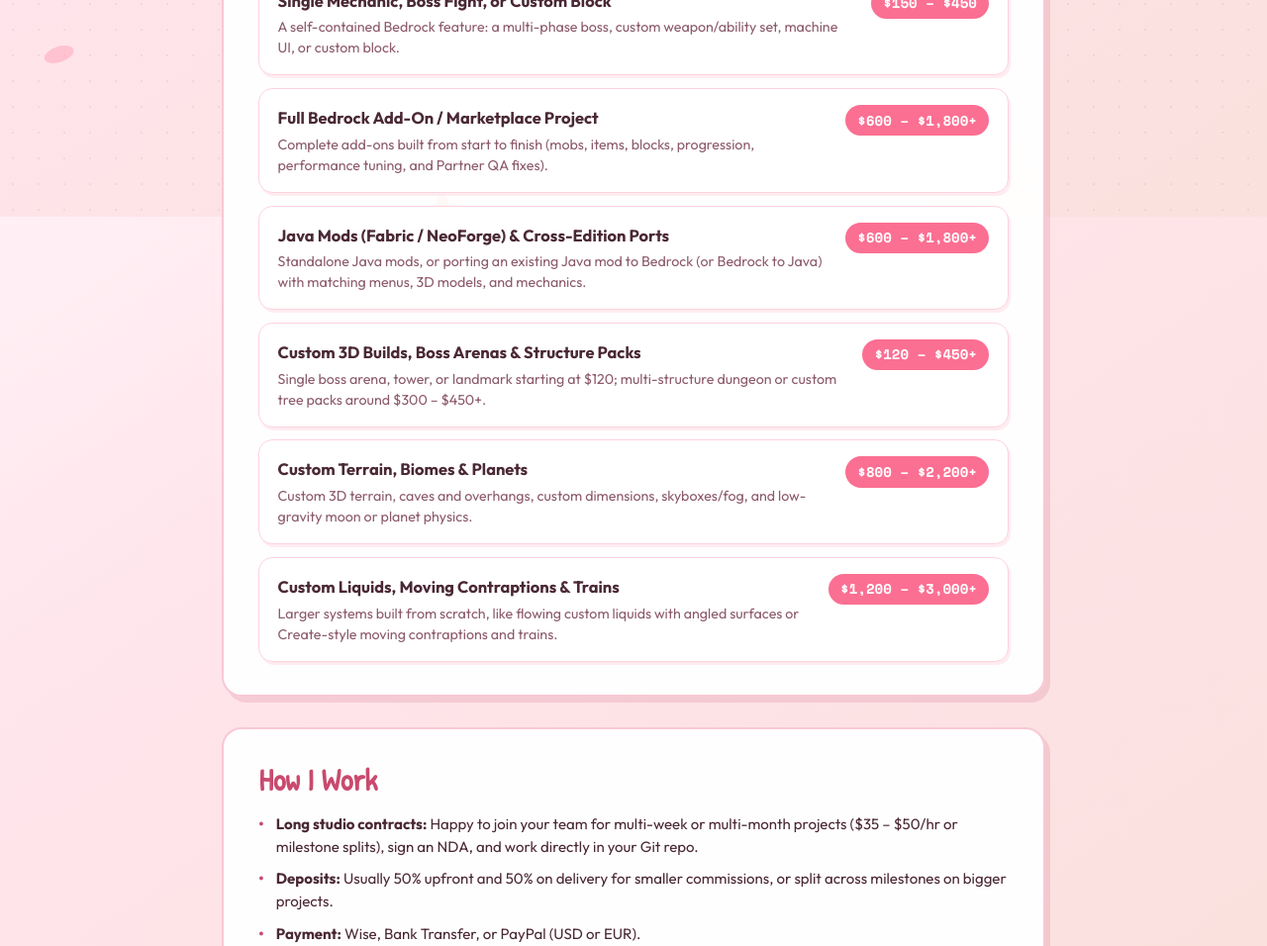
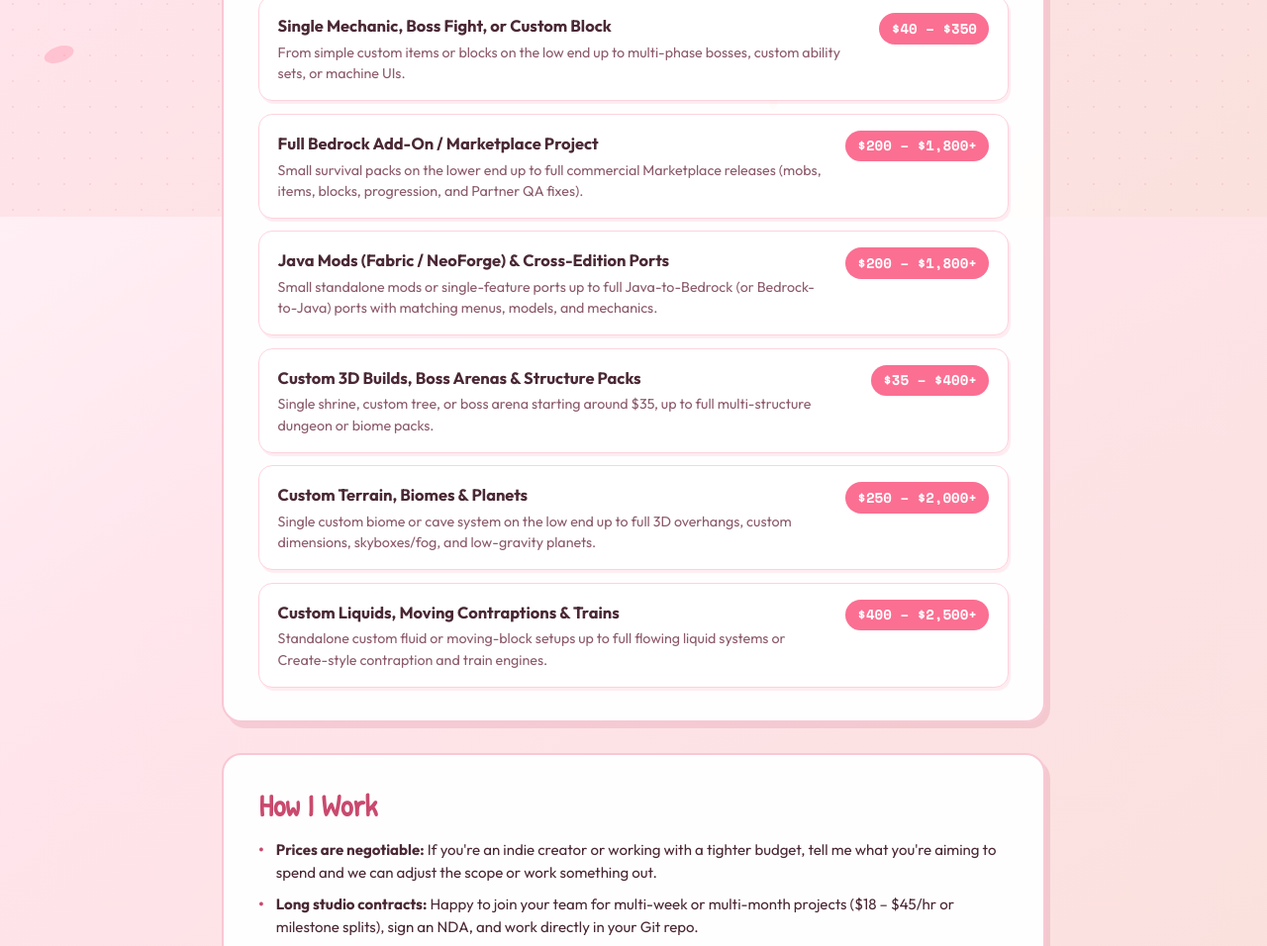
Before and after one commit to Senthemodder/Senthemodder.github.io, a plain HTML site: page commissions.html in a window 1280 px wide. Shown: the part 581-1537 px from the top of the page at 99% size. Drawn offline with nearby package versions, Linux system fonts and the light colour scheme.

Commit message:
feat: widen commission price ranges with lower starting floors and negotiability

```diff
--- a/commissions.html
+++ b/commissions.html
@@ -506,61 +506,61 @@
         Hi, I'm Minh (<strong>@Senthemodder</strong>). Alongside my regular studio work, I am happy to take on both standalone commissions and longer contract projects involving <strong>Minecraft Bedrock add-ons</strong>, <strong>Java mods</strong> (Fabric / NeoForge), <strong>Java-to-Bedrock ports</strong>, <strong>3D builds</strong>, or heavier custom systems like liquids, moving contraptions, and worldgen.
       </p>
       <p class="intro-p">
-        For long-term studio contracts, my rate is <span class="rate-highlight">$35 – $50 / hr</span> (or per-milestone if you prefer a set budget). For standalone commissions, here are my normal prices depending on size:
+        For long-term studio contracts, my rate is <span class="rate-highlight">$18 – $45 / hr</span> (or per-milestone if you prefer a set budget). Everything below is a flexible ballpark range and open to negotiation depending on your budget, scope, or contract length:
       </p>
     </section>
 
     <!-- Prices -->
     <section class="paper-card" id="prices">
-      <h2 class="card-heading">Rates</h2>
+      <h2 class="card-heading">Rates (Negotiable)</h2>
 
       <div class="price-list">
         <div class="price-row">
           <div>
             <div class="price-row-title">Single Mechanic, Boss Fight, or Custom Block</div>
-            <p class="price-row-desc">A self-contained Bedrock feature: a multi-phase boss, custom weapon/ability set, machine UI, or custom block.</p>
+            <p class="price-row-desc">From simple custom items or blocks on the low end up to multi-phase bosses, custom ability sets, or machine UIs.</p>
           </div>
-          <span class="price-tag">$150 – $450</span>
+          <span class="price-tag">$40 – $350</span>
         </div>
 
         <div class="price-row">
           <div>
             <div class="price-row-title">Full Bedrock Add-On / Marketplace Project</div>
-            <p class="price-row-desc">Complete add-ons built from start to finish (mobs, items, blocks, progression, performance tuning, and Partner QA fixes).</p>
+            <p class="price-row-desc">Small survival packs on the lower end up to full commercial Marketplace releases (mobs, items, blocks, progression, and Partner QA fixes).</p>
           </div>
-          <span class="price-tag">$600 – $1,800+</span>
+          <span class="price-tag">$200 – $1,800+</span>
         </div>
 
         <div class="price-row">
           <div>
             <div class="price-row-title">Java Mods (Fabric / NeoForge) &amp; Cross-Edition Ports</div>
-            <p class="price-row-desc">Standalone Java mods, or porting an existing Java mod to Bedrock (or Bedrock to Java) with matching menus, 3D models, and mechanics.</p>
+            <p class="price-row-desc">Small standalone mods or single-feature ports up to full Java-to-Bedrock (or Bedrock-to-Java) ports with matching menus, models, and mechanics.</p>
           </div>
-          <span class="price-tag">$600 – $1,800+</span>
+          <span class="price-tag">$200 – $1,800+</span>
         </div>
 
         <div class="price-row">
           <div>
             <div class="price-row-title">Custom 3D Builds, Boss Arenas &amp; Structure Packs</div>
-            <p class="price-row-desc">Single boss arena, tower, or landmark starting at $120; multi-structure dungeon or custom tree packs around $300 – $450+.</p>
+            <p class="price-row-desc">Single shrine, custom tree, or boss arena starting around $35, up to full multi-structure dungeon or biome packs.</p>
           </div>
-          <span class="price-tag">$120 – $450+</span>
+          <span class="price-tag">$35 – $400+</span>
         </div>
 
         <div class="price-row">
           <div>
             <div class="price-row-title">Custom Terrain, Biomes &amp; Planets</div>
-            <p class="price-row-desc">Custom 3D terrain, caves and overhangs, custom dimensions, skyboxes/fog, and low-gravity moon or planet physics.</p>
+            <p class="price-row-desc">Single custom biome or cave system on the low end up to full 3D overhangs, custom dimensions, skyboxes/fog, and low-gravity planets.</p>
           </div>
-          <span class="price-tag">$800 – $2,200+</span>
+          <span class="price-tag">$250 – $2,000+</span>
         </div>
 
         <div class="price-row">
           <div>
             <div class="price-row-title">Custom Liquids, Moving Contraptions &amp; Trains</div>
-            <p class="price-row-desc">Larger systems built from scratch, like flowing custom liquids with angled surfaces or Create-style moving contraptions and trains.</p>
+            <p class="price-row-desc">Standalone custom fluid or moving-block setups up to full flowing liquid systems or Create-style contraption and train engines.</p>
           </div>
-          <span class="price-tag">$1,200 – $3,000+</span>
+          <span class="price-tag">$400 – $2,500+</span>
         </div>
       </div>
     </section>
@@ -569,7 +569,8 @@
     <section class="paper-card">
       <h2 class="card-heading">How I Work</h2>
       <ul class="notes-list">
-        <li><strong>Long studio contracts:</strong> Happy to join your team for multi-week or multi-month projects ($35 – $50/hr or milestone splits), sign an NDA, and work directly in your Git repo.</li>
+        <li><strong>Prices are negotiable:</strong> If you're an indie creator or working with a tighter budget, tell me what you're aiming to spend and we can adjust the scope or work something out.</li>
+        <li><strong>Long studio contracts:</strong> Happy to join your team for multi-week or multi-month projects ($18 – $45/hr or milestone splits), sign an NDA, and work directly in your Git repo.</li>
         <li><strong>Deposits:</strong> Usually 50% upfront and 50% on delivery for smaller commissions, or split across milestones on bigger projects.</li>
         <li><strong>Payment:</strong> Wise, Bank Transfer, or PayPal (USD or EUR).</li>
         <li><strong>Bug fixes:</strong> Anything broken or lagging in what we agreed on gets fixed for free.</li>
@@ -580,7 +581,7 @@
     <section class="paper-card" id="contact">
       <h2 class="card-heading">Get in Touch</h2>
       <p class="contact-sub">
-        Message me on Discord or email with what you're building and I'll get back to you with a straight price and timeline.
+        Message me on Discord or email with what you're building (and your budget if you have one in mind) and we'll figure out a fair price and timeline.
       </p>
 
       <div class="contact-boxes">
```
